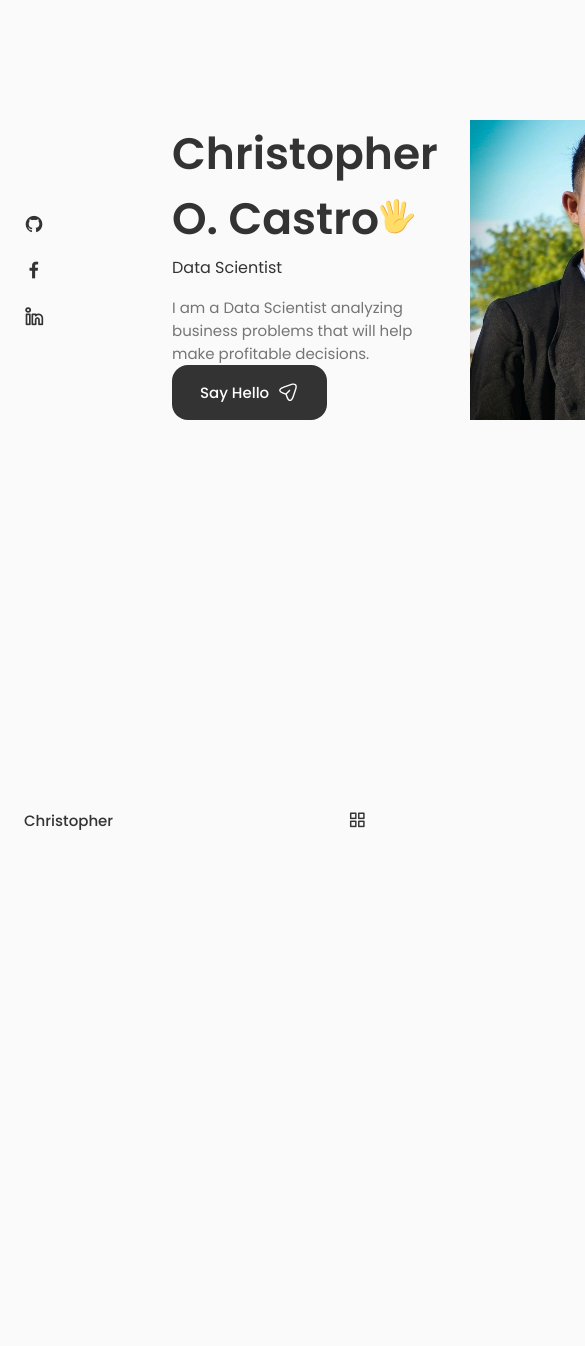
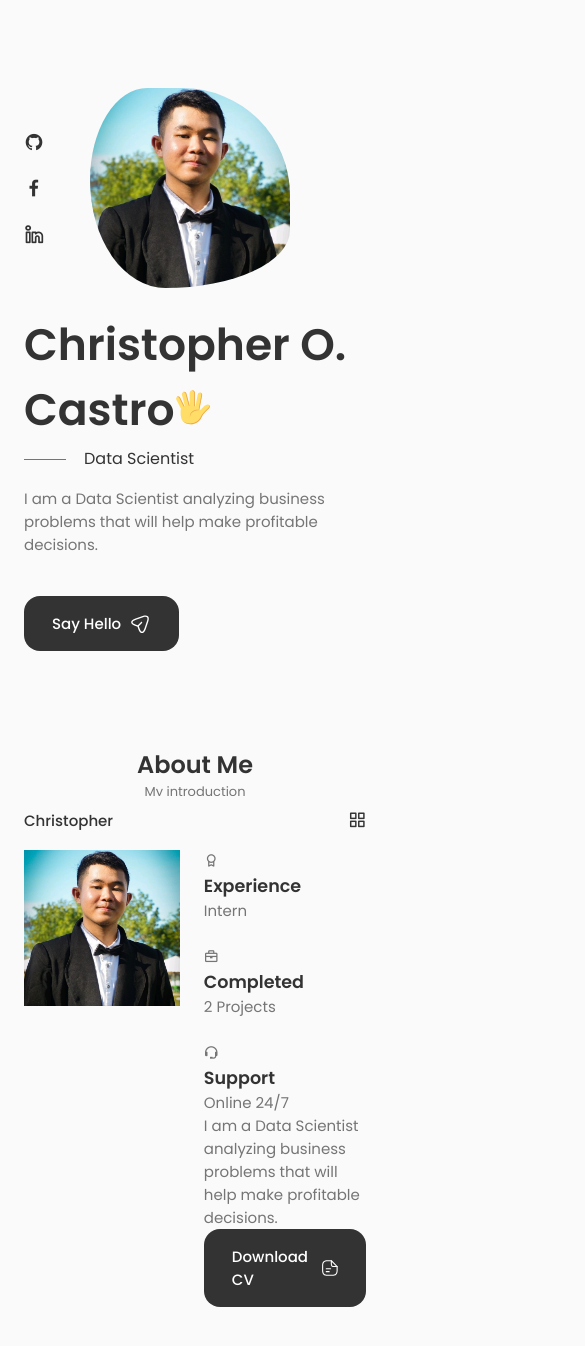
Before and after one commit to ChristopherCastro69/Chris-Portfolio-New, a React (Create React App) app: page / in a window 390 px wide. Shown: the top 1346 px of the page, 585 px wide, since content can reach past the window. Before the commit the page ends 844 px from the top, so only its background shows below. Built offline with nearby package versions, Linux system fonts and the light colour scheme.

Commit message:
Updated the about info

```diff
--- a/src/App.css
+++ b/src/App.css
@@ -118,19 +118,19 @@ img {
   padding: 6rem 0 2rem;
 }
 
-.section__title {
+.section_title {
   font-size: var(--h1-font-size);
   color: var(--title-color);
 }
 
-.section__subtitle {
+.section_subtitle {
   display: block;
   font-size: var(--small-font-size);
   margin-bottom: 4rem;
 }
 
-.section__title,
-.section__subtitle {
+.section_title,
+.section_subtitle {
   text-align: center;
 }
 
@@ -197,7 +197,7 @@ img {
     padding: 2rem 0 4rem;
   }
 
-  .section__subtitle {
+  .section_subtitle {
     margin-bottom: var(--mb-3);
   }
 }
--- a/src/App.js
+++ b/src/App.js
@@ -2,6 +2,7 @@ import React from "react";
 import "./App.css"
 import Header from './components/header/Header';
 import Home from "./components/home/Home";
+import About from "./components/about/About";
 
 const App = () => {
   return (
@@ -9,6 +10,7 @@ const App = () => {
     <Header />
     <main className="main">
       <Home />
+      <About />
     </main>
     </>
   )
--- /dev/null
+++ b/src/components/about/About.jsx
@@ -0,0 +1,55 @@
+import React from 'react';
+import "./about.css";
+import AboutImg from "..//../assets/about.jpg";
+import CV from "../../assets/John-Cv.pdf";
+import Info from './Info';
+
+const About = () => {
+  return (
+    <section className="about section" id="about">
+      <h2 className="section_title">About Me</h2>
+      <span className="section_subtitle">My introduction</span>
+
+      <div className="about_container container grid">
+        <img src={AboutImg} alt="" className="about_img" />
+
+        <div className="about_data">
+          <Info />
+          <p className="about_description">
+            I am a Data Scientist analyzing business problems that will help make profitable decisions.
+          </p>
+
+          <a download="" href={CV} className="button button--flex"> Download CV
+          <svg
+                class="button__icon"
+                xmlns="http://www.w3.org/2000/svg"
+                width="24"
+                height="24"
+                viewBox="0 0 24 24"
+                fill="none"
+              >
+                <path
+                  d="M15.25 22.7502H9.25C3.82 22.7502 1.5 20.4302 1.5 15.0002V9.00024C1.5 3.57024 3.82 1.25024 9.25 1.25024H14.25C14.66 1.25024 15 1.59024 15 2.00024C15 2.41024 14.66 2.75024 14.25 2.75024H9.25C4.64 2.75024 3 4.39024 3 9.00024V15.0002C3 19.6102 4.64 21.2502 9.25 21.2502H15.25C19.86 21.2502 21.5 19.6102 21.5 15.0002V10.0002C21.5 9.59024 21.84 9.25024 22.25 9.25024C22.66 9.25024 23 9.59024 23 10.0002V15.0002C23 20.4302 20.68 22.7502 15.25 22.7502Z"
+                  fill="var(--container-color)"
+                ></path>
+                <path
+                  d="M22.25 10.7502H18.25C14.83 10.7502 13.5 9.42023 13.5 6.00023V2.00023C13.5 1.70023 13.68 1.42023 13.96 1.31023C14.24 1.19023 14.56 1.26023 14.78 1.47023L22.78 9.47023C22.99 9.68023 23.06 10.0102 22.94 10.2902C22.82 10.5702 22.55 10.7502 22.25 10.7502ZM15 3.81023V6.00023C15 8.58023 15.67 9.25023 18.25 9.25023H20.44L15 3.81023Z"
+                  fill="var(--container-color)"
+                ></path>
+                <path
+                  d="M13.25 13.7502H7.25C6.84 13.7502 6.5 13.4102 6.5 13.0002C6.5 12.5902 6.84 12.2502 7.25 12.2502H13.25C13.66 12.2502 14 12.5902 14 13.0002C14 13.4102 13.66 13.7502 13.25 13.7502Z"
+                  fill="var(--container-color)"
+                ></path>
+                <path
+                  d="M11.25 17.7502H7.25C6.84 17.7502 6.5 17.4102 6.5 17.0002C6.5 16.5902 6.84 16.2502 7.25 16.2502H11.25C11.66 16.2502 12 16.5902 12 17.0002C12 17.4102 11.66 17.7502 11.25 17.7502Z"
+                  fill="var(--container-color)"
+                ></path>
+              </svg>
+          </a>
+        </div>
+      </div>
+    </section>
+  )
+}
+
+export default About
--- /dev/null
+++ b/src/components/about/Info.jsx
@@ -0,0 +1,32 @@
+import React from 'react'
+
+const Info = () => {
+  return (
+    <div className="about_info grid">
+        <div className="about_box">
+            <i class='bx bx-award about_icon'></i>
+
+            <h3 className="about_title">Experience</h3>
+            <span className="about_subtitle">Intern</span>
+        </div>
+
+        <div className="about_box">
+            <i class='bx bx-briefcase about_icon' ></i>
+
+            <h3 className="about_title">Completed</h3>
+            <span className="about_subtitle">2 Projects</span>
+        </div>
+
+        <div className="about_box">
+        <i class='bx bx-support about_icon' ></i>
+
+            <h3 className="about_title">Support</h3>
+            <span className="about_subtitle">Online 24/7</span>
+        </div>
+
+
+    </div>
+  )
+}
+
+export default Info
--- /dev/null
+++ b/src/components/about/about.css
@@ -0,0 +1,3 @@
+.about_container{
+    grid-template-columns: repeat(2, 1fr);
+}
--- a/src/components/home/Home.jsx
+++ b/src/components/home/Home.jsx
@@ -2,11 +2,12 @@ import React from 'react'
 import "./home.css"
 import Social from './Social'
 import Data from './Data'
+import ScrollDown from './ScrollDown'
 
 const Home = () => {
   return (
     <section className="home section" id="home">
-        <div className="home_container container gid">
+        <div className="home_container container grid">
             <div className="home_content grid">
                 <Social />
 
@@ -14,6 +15,7 @@ const Home = () => {
 
                 <Data />
             </div>
+            <ScrollDown />
         </div>
     </section>
   )
--- /dev/null
+++ b/src/components/home/ScrollDown.jsx
@@ -0,0 +1,54 @@
+import React from 'react'
+
+const ScrollDown = () => {
+  return (
+   <div className="home_scroll">
+    <a href="#about" className="home_scroll-button button-flex">
+    <svg
+                width="32px"
+                height="32px"
+                class="home__scroll-mouse"
+                viewBox="0 0 247 390"
+                version="1.1"
+                xmlns="http://www.w3.org/2000/svg"
+                xmlnsXxlink="http://www.w3.org/1999/xlink"
+
+                style={{
+                  fillRule: "evenodd",
+                  clipRule: "evenodd",
+                  strokeLinecap: "round",
+                  strokeLinejoin: "round",
+                  strokeMiterlimit: "1.5",
+
+                }}
+              >
+                <path
+                  class="wheel"
+                  d="M123.359,79.775l0,72.843"
+                  style={{
+                    fill: "none",
+                    stroke:  "var(--title-color)",
+                    strokeWidth: "20px",
+                  }}
+
+                ></path>
+                <path
+                  id="mouse"
+                  d="M236.717,123.359c0,-62.565 -50.794,-113.359 -113.358,-113.359c-62.565,0 -113.359,50.794 -113.359,113.359l0,143.237c0,62.565 50.794,113.359 113.359,113.359c62.564,0 113.358,-50.794 113.358,-113.359l0,-143.237Z"
+                  style={{
+                    fill: "none",
+                    stroke: "var(--title-color)",
+                    strokeWidth: "20px",
+                  }}
+
+                ></path>
+              </svg>
+
+              <span className="home_scroll-name">Scroll Down</span>
+              <i class="uil uil-arrow-down home_scroll-arrow"></i>
+    </a>
+   </div>
+  )
+}
+
+export default ScrollDown
--- a/src/components/home/home.css
+++ b/src/components/home/home.css
@@ -1,3 +1,7 @@
+.home-container{
+    row-gap: 7rem;
+}
+
 .home_content{
     grid-template-columns: 116px repeat(2, 1fr);
     padding-top: 5.5rem;
@@ -5,17 +9,7 @@
     align-items: center;
 }
 
-.home_img{
-    background: url(../../assets//profile.jpg);
-    background-repeat: no-repeat;
-    background-position: center;
-    background-size: cover;
-    box-shadow: inset 0 0 0 9px rgb(255, 255, 255/30%);
-    order: 1;
-    width: 300px;
-    height: 300px;
-    justify-self: center;
-}
+
 
 .home_social{
     display: grid;
@@ -47,7 +41,162 @@
 .home_subtitle{
     position: relative;
     font-size: var(--h3-font-size);
-    padding-right: 5.4rem;
+    padding-left: 5.4rem;
     font-weight: var(--font-normal);
     margin-bottom: var(--mb-1);
 }
+
+.home_subtitle::before{
+    content: '';
+    position: absolute;
+    width: 70px;
+    height: 1px;
+    background-color: var(--text-color);
+    left: 0;
+    top: 1rem;
+}
+
+.home_description{
+    max-width: 400px;
+    margin-bottom: var(--mb-3);
+}
+
+.home_img{
+    background: url(../../assets//profile.jpg);
+    background-repeat: no-repeat;
+    background-position: center;
+    background-size: cover;
+    box-shadow: inset 0 0 0 9px rgb(255, 255, 255 / 30%);
+    order: 1;
+    width: 300px;
+    height: 300px;
+    justify-self: center;
+    animation: profile_animate 8s ease-in-out infinite 1s;
+
+}
+
+@keyframes profile_animate {
+    0%{
+        border-radius: 60% 40% 30% 70%/60% 30% 70% 40%;
+    }
+
+    50%{
+        border-radius: 30% 60% 70% 40%/50% 60% 30% 60%;
+    }
+
+    100%{
+        border-radius: 60% 40% 30% 70%/60% 30% 70% 40%;
+    }
+
+}
+
+.home_scroll{
+    margin-left: 9.25rem;
+}
+
+.wheel{
+    animation: scroll 2s ease infinite
+}
+
+@keyframes scroll{
+    0%{
+        transform: translateY(0);
+    }
+
+    30%{
+        transform: translateY(3.75rem);
+    }
+}
+
+.home_scroll-name{
+    color: var(--title-color);
+    font-weight: var(--font-medium);
+    margin-right: var(--mb-0-25);
+    margin-left: 2px;
+}
+
+.home_scroll-arrow{
+    font-size: 1.25rem;
+    color:var(--title-color)
+}
+
+/*=============== BREAKPOINTS ===============*/
+/* For large devices */
+@media screen and (max-width: 992px) {
+    .home_content{
+        grid-template-columns: 100px repeat(2, 1fr);
+        column-gap: 1.25rem;
+    }
+
+    .home_hand{
+        width: 26px;
+        height: 26px;
+    }
+
+    .home_subtitle{
+        padding-left: 3.75rem;
+        margin-bottom: var(--mb-1);
+    }
+
+    .home_subtitle::before{
+        width: 42px;
+        top: 0.8rem;
+    }
+
+    .home_description{
+        max-width: initial;
+        margin-bottom: var(--mb-2-5);
+    }
+
+    .home_img{
+        width: 250px;
+        height: 250px;
+        box-shadow: inset 0 0 0 8px rgb(255, 255, 255 / 30%);
+    }
+
+    .home_scroll{
+        margin-left: 7.5rem;
+    }
+  }
+
+  /* For medium devices */
+  @media screen and (max-width: 768px) {
+    .home_content{
+        grid-template-columns: 0.5fr 3fr;
+        padding-top: 3.5rem;
+    }
+
+    .home_img{
+        order: initial;
+        justify-self: initial;
+    }
+
+    .home_data{
+        grid-column: 1/3;
+    }
+
+    .home_img{
+        box-shadow: inset 0 0 0 px rgb(255, 255, 255 / 30%);
+        width: 200px;
+        height: 200px;
+    }
+
+    .home_scroll{
+        display: none;
+    }
+  }
+
+
+
+  /* For small devices */
+  @media screen and (max-width: 350px) {
+    .home_img{
+        width: 180px;
+        height: 180px;
+    }
+
+    .home_hand{
+        width: 22px;
+        height: 22px;
+    }
+  }
```
Also changed, not shown: src/assets/about.jpg.
